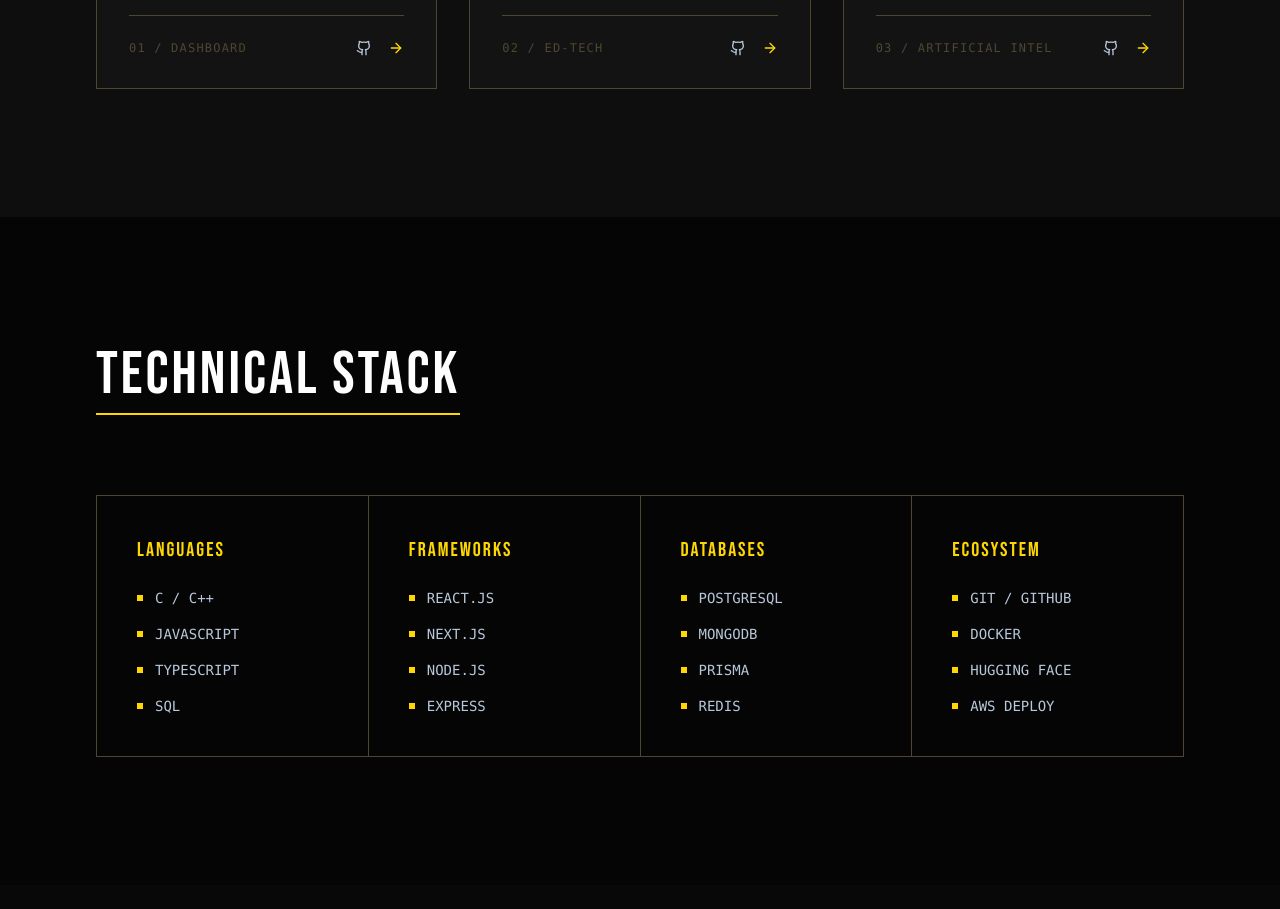
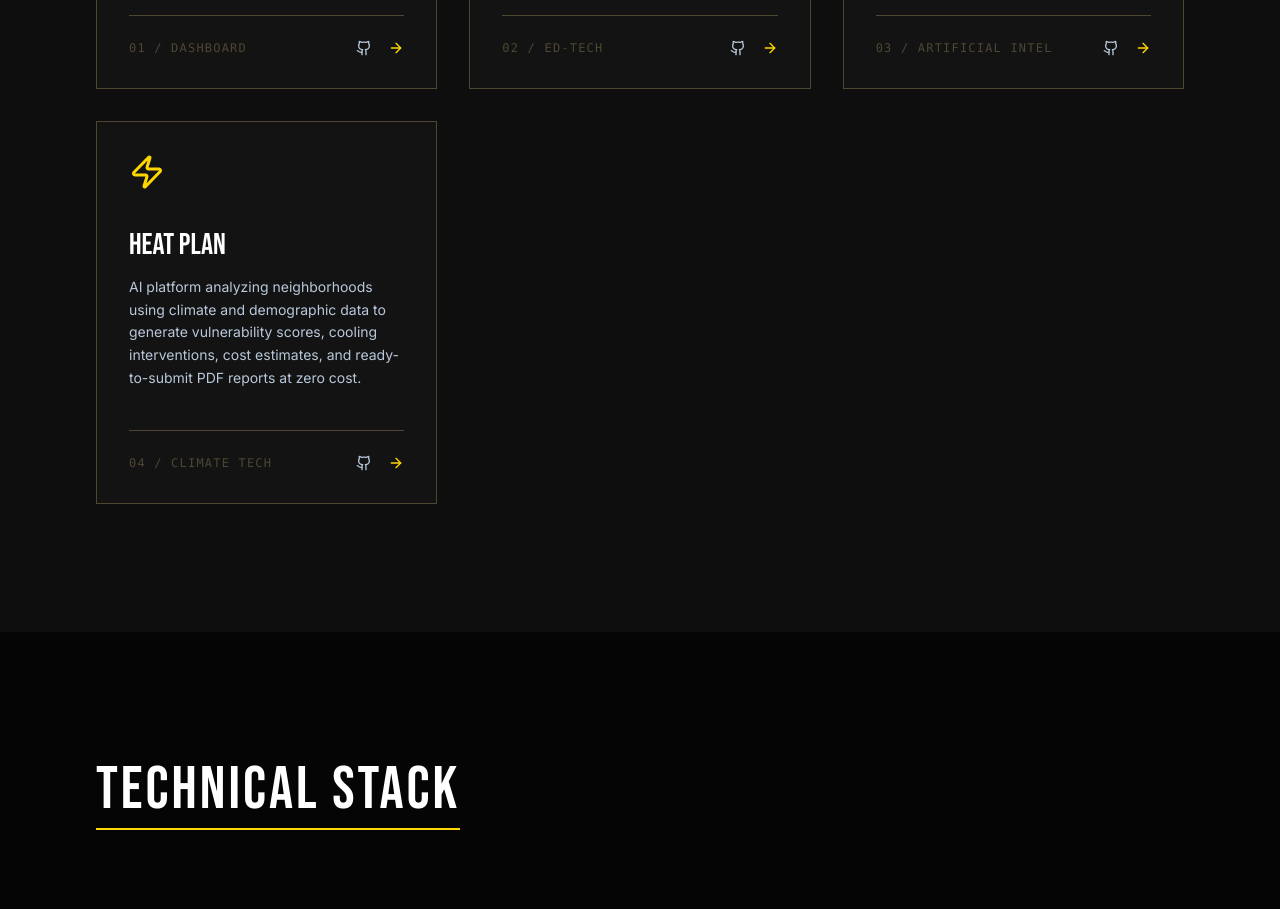
Before and after one commit to SATWIKKKKK/portfolio-26, a React (Vite) app: page / in a window 1280 px wide. Shown: the part 3220-4129 px from the top of the page. Built offline with nearby package versions, Linux system fonts and the light colour scheme.

Commit message:
Add Heat Plan project card and update navbar resume links

```diff
--- a/src/App.tsx
+++ b/src/App.tsx
@@ -1,4 +1,4 @@
-import { useEffect, useRef, useState } from 'react';
+import { type FormEvent, useEffect, useRef, useState } from 'react';
 import {
   Terminal,
   Database,
@@ -67,7 +67,7 @@ export default function App() {
     return () => ctx.revert();
   }, []);
 
-  const handleSubmit = async (e: React.FormEvent) => {
+  const handleSubmit = async (e: FormEvent) => {
     e.preventDefault();
     setFormStatus('sending');
     setFormError(null);
@@ -130,7 +130,7 @@ export default function App() {
 
         <div className="flex items-center gap-4">
           <a
-            href="https://drive.google.com/file/d/1S_4ymmqbmJXH4ch9Kyq2vFpzHlLn84ov/view?usp=sharing"
+            href="https://drive.google.com/file/d/1WQqmztFzorqT0VzGSs6W7kMOhyShL6iC/view?usp=sharing"
             target="_blank"
             rel="noopener noreferrer"
             className="hidden sm:block px-6 py-2 border border-primary-gold text-primary-gold font-bebas tracking-widest hover:bg-primary-gold hover:text-bg-dark transition-all duration-300 active:scale-95"
@@ -169,7 +169,7 @@ export default function App() {
                 </a>
               ))}
               <a
-                href="https://drive.google.com/file/d/1S_4ymmqbmJXH4ch9Kyq2vFpzHlLn84ov/view?usp=sharing"
+                href="https://drive.google.com/file/d/1WQqmztFzorqT0VzGSs6W7kMOhyShL6iC/view?usp=sharing"
                 target="_blank"
                 rel="noopener noreferrer"
                 className="w-full text-center py-4 border border-primary-gold text-primary-gold font-bebas text-2xl tracking-widest"
@@ -450,6 +450,47 @@ export default function App() {
               </div>
             </div>
 
+            {/* Project 4 — HEAT PLAN */}
+            <div className="border border-border-muted bg-surface-dark p-8 flex flex-col h-full hover:border-primary-gold hover:shadow-[0_0_12px_rgba(255,215,0,0.15)] transition-all duration-300">
+              <div className="mb-10">
+                <Zap className="text-primary-gold" size={36} />
+              </div>
+              <a
+                href="https://heat-plan.vercel.app"
+                target="_blank"
+                rel="noopener noreferrer"
+                className="font-bebas text-3xl mb-4 text-white uppercase hover:text-primary-gold transition-colors duration-200 leading-none block"
+              >
+                HEAT PLAN
+              </a>
+              <p className="text-text-muted text-sm leading-relaxed mb-10 grow">
+                AI platform analyzing neighborhoods using climate and demographic data to generate vulnerability scores, cooling interventions, cost estimates, and ready-to-submit PDF reports at zero cost.
+              </p>
+              <div className="pt-6 border-t border-border-muted flex justify-between items-center">
+                <span className="text-xs font-mono text-border-muted uppercase tracking-widest">04 / CLIMATE TECH</span>
+                <div className="flex items-center gap-4">
+                  <a
+                    href="https://github.com/SATWIKKKKK/urban-heat-classifier"
+                    target="_blank"
+                    rel="noopener noreferrer"
+                    className="text-text-muted hover:text-primary-gold transition-colors duration-200"
+                    aria-label="GitHub"
+                  >
+                    <Github size={16} />
+                  </a>
+                  <a
+                    href="https://heat-plan.vercel.app"
+                    target="_blank"
+                    rel="noopener noreferrer"
+                    className="text-primary-gold hover:translate-x-1 transition-transform duration-200"
+                    aria-label="Visit project"
+                  >
+                    <ArrowRight size={16} />
+                  </a>
+                </div>
+              </div>
+            </div>
+
           </div>
         </section>
 
```
